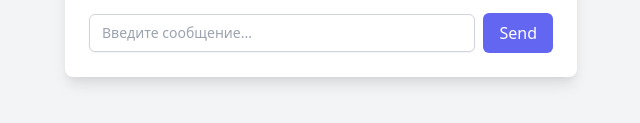
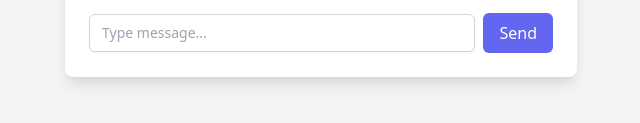
Before and after one commit to zachey01/gpt4free.js, a website: page gui/index.html in a window 1280 px wide. Shown: the part 595-718 px from the top of the page, 319-959 px from the left. Drawn offline with nearby package versions, Linux system fonts and the light colour scheme.

Commit message:
Update index.html

```diff
--- a/gui/index.html
+++ b/gui/index.html
@@ -100,7 +100,7 @@
         <input
           id="user-input"
           type="text"
-          placeholder="Введите сообщение..."
+          placeholder="Type message..."
           class="flex-grow px-3 py-2 border border-gray-300 rounded-md shadow-sm focus:outline-none focus:ring-indigo-500 focus:border-indigo-500 sm:text-sm"
         />
         <button
```
